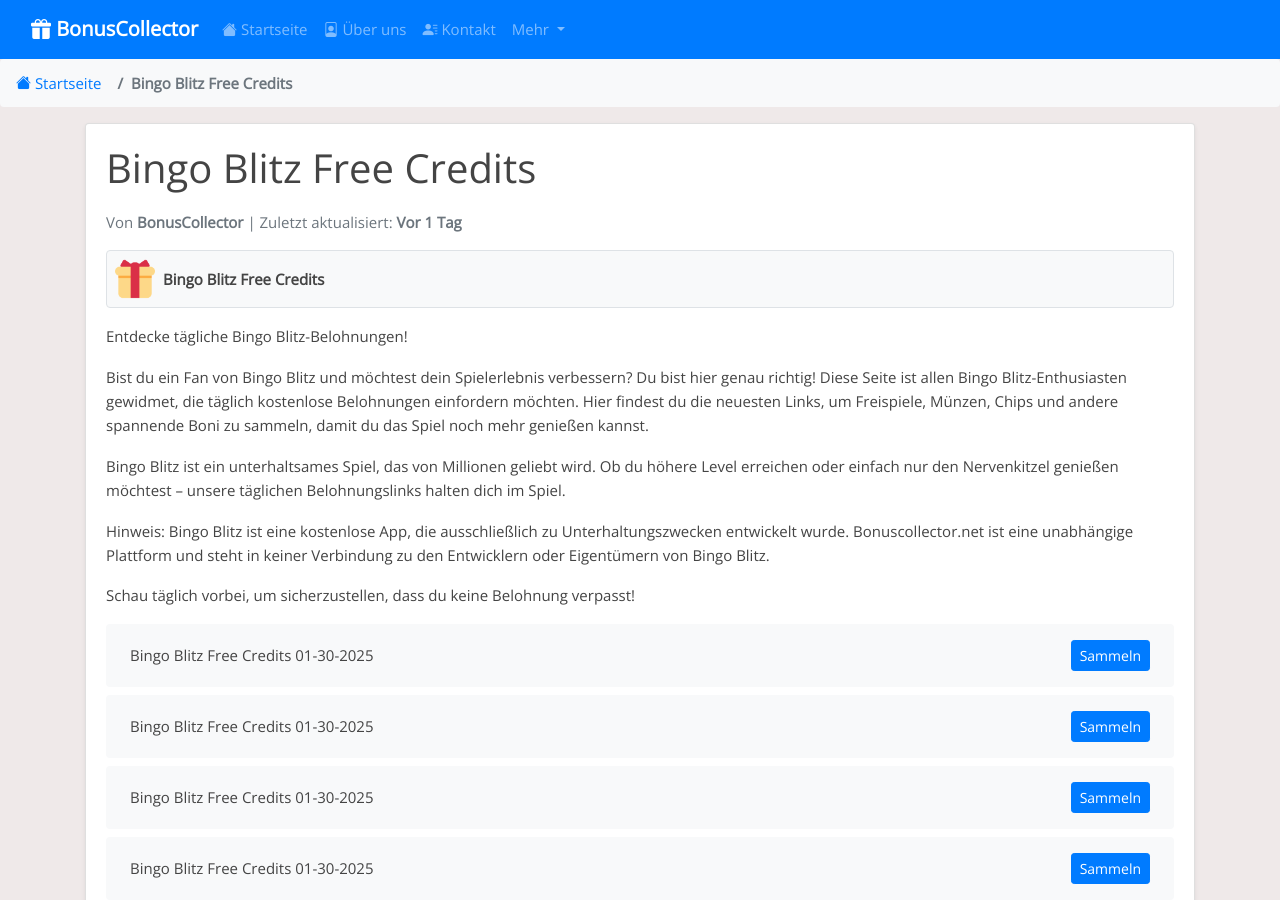
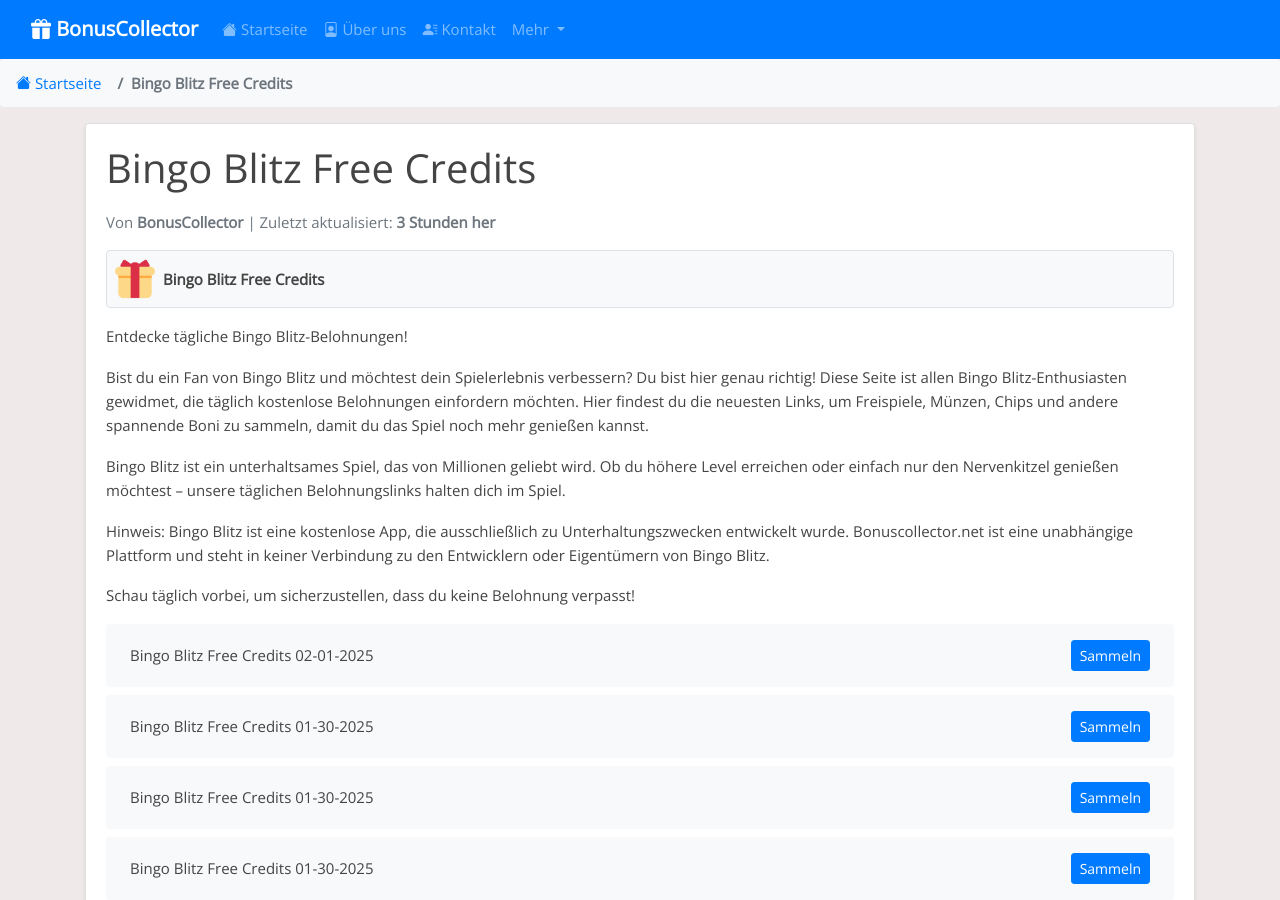
Before and after one commit to Prollad99/bs-de, a Jekyll site: the page built from _posts/2025-01-18-bingo-blitz.md, in a window 1280 px wide and 900 px high. Built offline with Jekyll 4.4.1, drawn with Linux system fonts in a browser that asks for light colours; some of the changed text lies outside the part shown.

Commit message:
Aktualisiere bingo-blitz-Belohnungslinks, Inhalte und Änderungsdatum

```diff
--- a/_data/include_files.yml
+++ b/_data/include_files.yml
@@ -11,7 +11,7 @@
   last_modified: 2025-01-31 18:19:46
 
 bingo-blitz.html:
-  last_modified: 2025-01-30 16:42:34
+  last_modified: 2025-02-01 07:13:34
 
 slotomania.html:
   last_modified: 2025-02-01 05:13:28
--- a/_includes/bingo-blitz.html
+++ b/_includes/bingo-blitz.html
@@ -1,4 +1,8 @@
 <ul class="list-group mt-3 mb-4">
+  <li class="list-group-item d-flex justify-content-between align-items-center">
+    <span>Bingo Blitz Free Credits 02-01-2025</span>
+    <a href="https://d10x.co/BingoBlitz/ZLzb4" class="btn btn-primary btn-sm">Sammeln</a>
+  </li>
   <li class="list-group-item d-flex justify-content-between align-items-center">
     <span>Bingo Blitz Free Credits 01-30-2025</span>
     <a href="https://d10x.co/BingoBlitz/MzsnH" class="btn btn-primary btn-sm">Sammeln</a>
@@ -395,8 +399,4 @@
     <span>Bingo Blitz Free Credits 01-18-2025</span>
     <a href="https://d10x.co/BingoBlitz/IREiy" class="btn btn-primary btn-sm">Sammeln</a>
   </li>
-  <li class="list-group-item d-flex justify-content-between align-items-center">
-    <span>Bingo Blitz Free Credits 01-18-2025</span>
-    <a href="https://d10x.co/BingoBlitz/fy5td" class="btn btn-primary btn-sm">Sammeln</a>
-  </li>
 </ul>
```
Also changed, not shown: links-json/bingo-blitz.json (+4 -4 lines).
